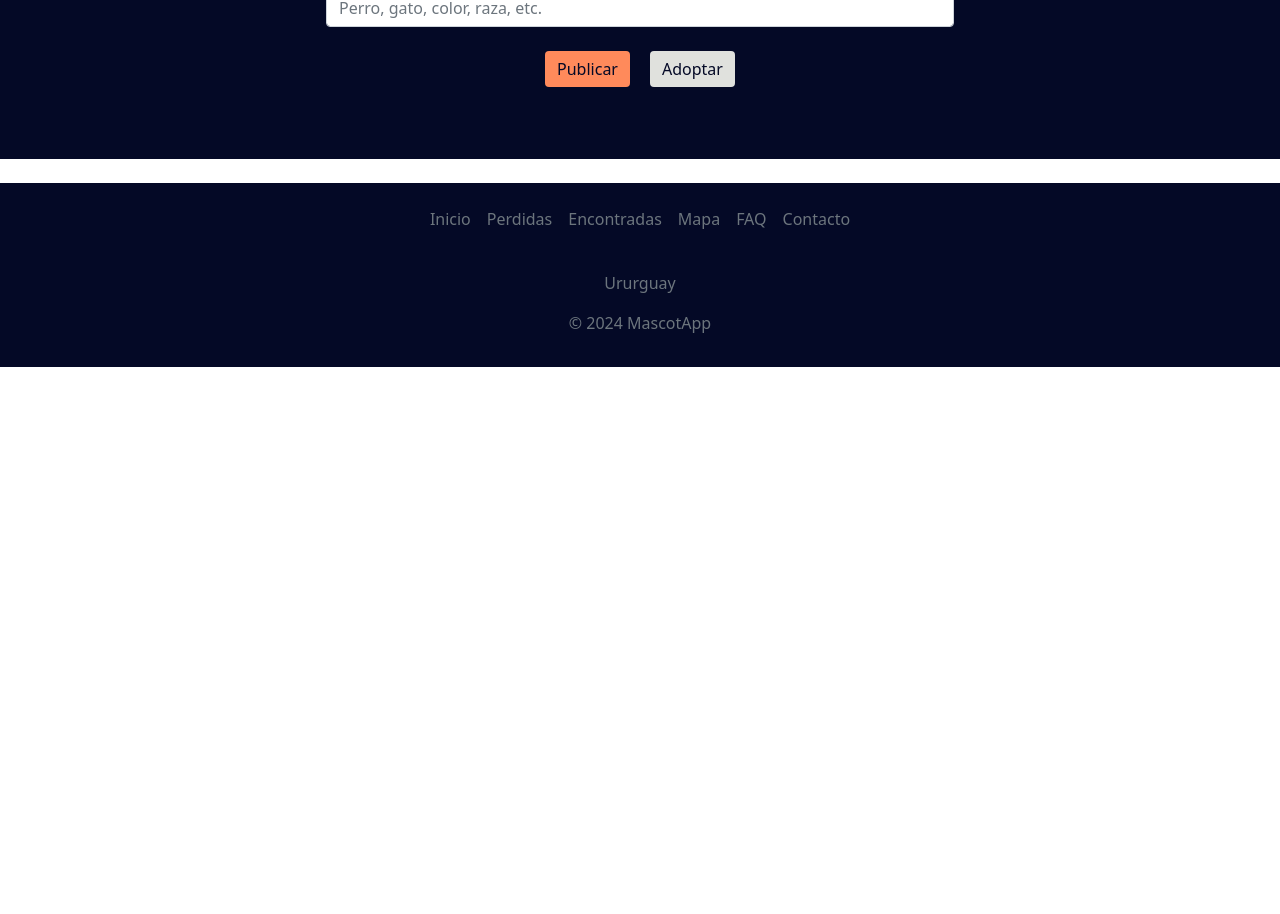
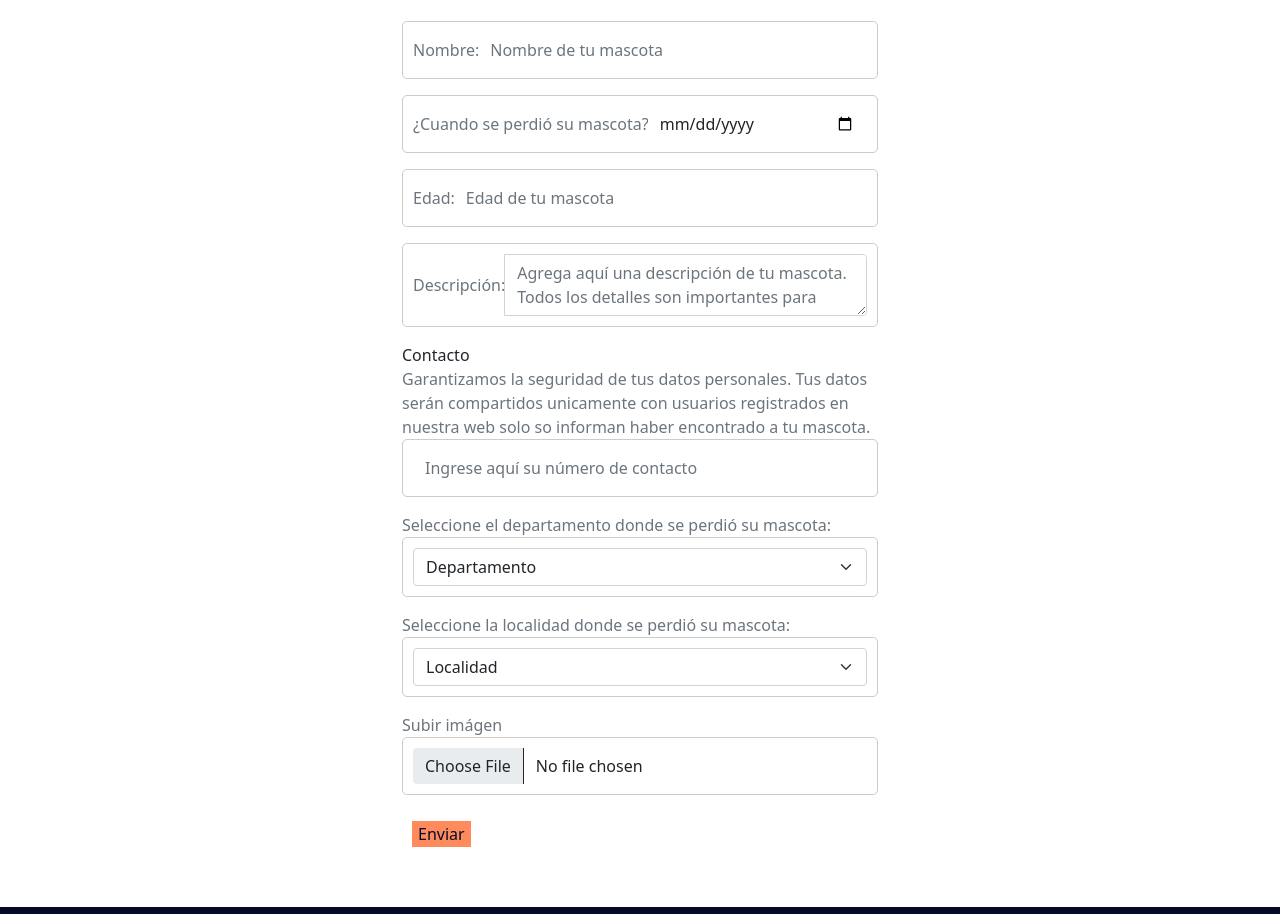
Before and after one commit to 4GeeksAcademy/MascotAppUy-FinalProject, a React app: page /agregarmascota in a window 1280 px wide. Shown: the part 207-1121 px from the top of the page. Before the commit the page ends 800 px from the top, so only its background shows below. Built offline with nearby package versions, Linux system fonts and the light colour scheme; no server answers.

Commit message:
Cambios actualizados

```diff
--- a/src/front/js/layout.js
+++ b/src/front/js/layout.js
@@ -11,8 +11,9 @@ import injectContext from './store/appContext';
 
 import { Navbar } from "./component/navbar";
 import { Footer } from "./component/footer";
-import { Busqueda } from "./component/busqueda";
+//import { Busqueda } from "./component/busqueda";
 import FormLogin from './pages/FormLogin';
+import { AgregarMascota } from './pages/agregarMascota';
 
 
 const Layout = () => {
@@ -25,12 +26,13 @@ const Layout = () => {
       <BrowserRouter basename={basename}>
         <ScrollToTop>
           <Navbar />
-          <Busqueda />
+          {/* <Busqueda /> */}
           <Routes>
             <Route element={<Home />} path='/' />
             <Route element={<Demo />} path='/demo' />
             <Route element={<FormLogin/>} path='/form-login' />
             <Route element={<Single />} path='/single/:theid' />
+            <Route element={<AgregarMascota />} path='/agregarmascota' />
             <Route element={<h1>Not found!</h1>} />
           </Routes>
           <Footer />
--- a/src/front/js/pages/agregarMascota.js
+++ b/src/front/js/pages/agregarMascota.js
@@ -3,35 +3,58 @@ import React from "react";
 export const AgregarMascota = () =>{
     return(
             <>
+            <h2 className="mt-5" style={{textAlign: "center"}}>Perdiste a tu mascota? Completá el siguiente formulario:</h2>
             <div className="container-fluid" id="contformagregar">
                 <div className="input-group mb-3">
-                    <label for="formNombre">Nombre:</label>
-                    <input type="text" className="form-control" placeholder="Username" id="formNombre" />
+                    <label className="text-secondary" for="formNombre">Nombre:</label>
+                    <input type="text" className="form-control" placeholder="Nombre de tu mascota" id="formNombre" />
                 </div>
                 <div className="input-group mb-3">
-                    <input type="text" className="form-control" placeholder="Recipient's username" aria-label="Recipient's username" aria-describedby="basic-addon2" />
+                    <label className="text-secondary" for="formFecha">¿Cuando se perdió su mascota?</label>
+                    <input type="date" className="form-control" id="formFecha"/>
+                </div>
+
+                <div className="input-group mb-3">
+                    <label className="text-secondary" for="formEdad">Edad:</label>
+                    <input type="number" className="form-control" placeholder="Edad de tu mascota" id="formEdad" />
+                </div>
+                <div className="input-group mb-3">
+                    <label className="text-secondary" for="formDesc">Descripción:</label>
+                    <textarea className="form-control" placeholder="Agrega aquí una descripción de tu mascota. Todos los detalles son importantes para poder identificarla" id="formDesc"></textarea>
+                </div>
+
+                    <label>Contacto</label><br></br>
+                    <label className="text-secondary">Garantizamos la seguridad de tus datos personales. Tus datos serán compartidos unicamente con usuarios registrados en nuestra web solo so informan haber encontrado a tu mascota.</label>
+                <div className="input-group mb-3">
+                    <input type="tel" className="form-control" placeholder="Ingrese aquí su número de contacto"></input>
+                </div>
+                <label for="formDep" className="text-secondary">Seleccione el departamento donde se perdió su mascota:</label>
+                <div class="input-group mb-3">
+                    <select class="form-select" id="formDep" aria-label="Floating label select example">
+                        <option selected>Departamento</option>
+                        <option value="1">Artigas</option>
+                        <option value="2">Cerro Largo</option>
+                        <option value="3">Durazno</option>
+                    </select>
 
                 </div>
-                <label for="basic-url" className="form-label">Your vanity URL</label>
+                <label for="formLoc" className="text-secondary">Seleccione la localidad donde se perdió su mascota:</label>
                 <div className="input-group mb-3">
-                    <span className="input-group-text" id="basic-addon3">https://example.com/users/</span>
-                    <input type="text" className="form-control" id="basic-url" aria-describedby="basic-addon3"/>
+                    <select class="form-select" id="formLoc" aria-label="Floating label select example">
+                            <option selected>Localidad</option>
+                            <option value="1">Artigas</option>
+                            <option value="2">Bella Unión</option>
+                            <option value="3">Gomensoro</option>
+                    </select>
+
                 </div>
-                    <div className="input-group mb-3">
-                    <span className="input-group-text">$</span>
-                    <input type="text" className="form-control" aria-label="Amount (to the nearest dollar)"/>
-                    <span className="input-group-text">.00</span>
+                <label for="FormArchivo" className="text-secondary">Subir imágen</label>
+                <div class="input-group mb-3">
+                    <input type="file" class="form-control" id="formArchivo"/>
                 </div>
-                <div className="input-group mb-3">
-                    <input type="text" className="form-control" placeholder="Username" aria-label="Username"/>
-                    <span className="input-group-text">@</span>
-                    <input type="text" className="form-control" placeholder="Server" aria-label="Server"/>
-                </div>
-                <div className="input-group">
-                    <span className="input-group-text">With textarea</span>
-                    <textarea className="form-control" aria-label="With textarea"></textarea>
-                </div>
-            </div>
+                <button id="botonEnviar">Enviar</button>
+              </div>
+
                 </>
                     );
                     };
--- a/src/front/styles/index.css
+++ b/src/front/styles/index.css
@@ -25,7 +25,7 @@
 }
 
 /* Botón publicar de la barra de busqueda*/
-#botonPublicar{
+#botonPublicar, #botonEnviar{
     background-color: #FF8A5B;
     color: #040926;
     border: none;
```
